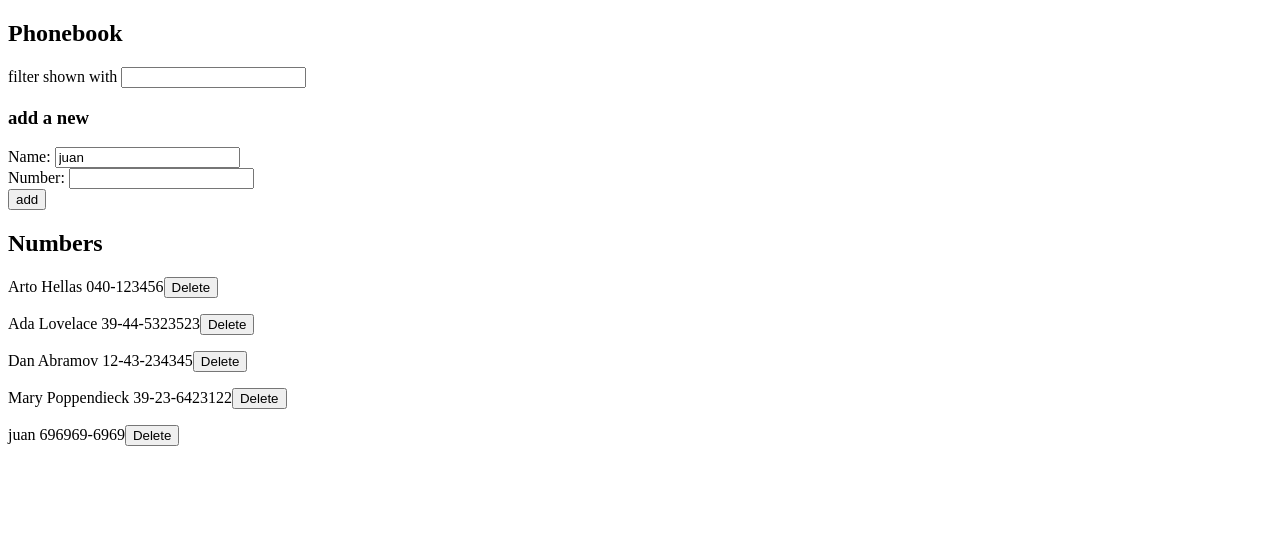
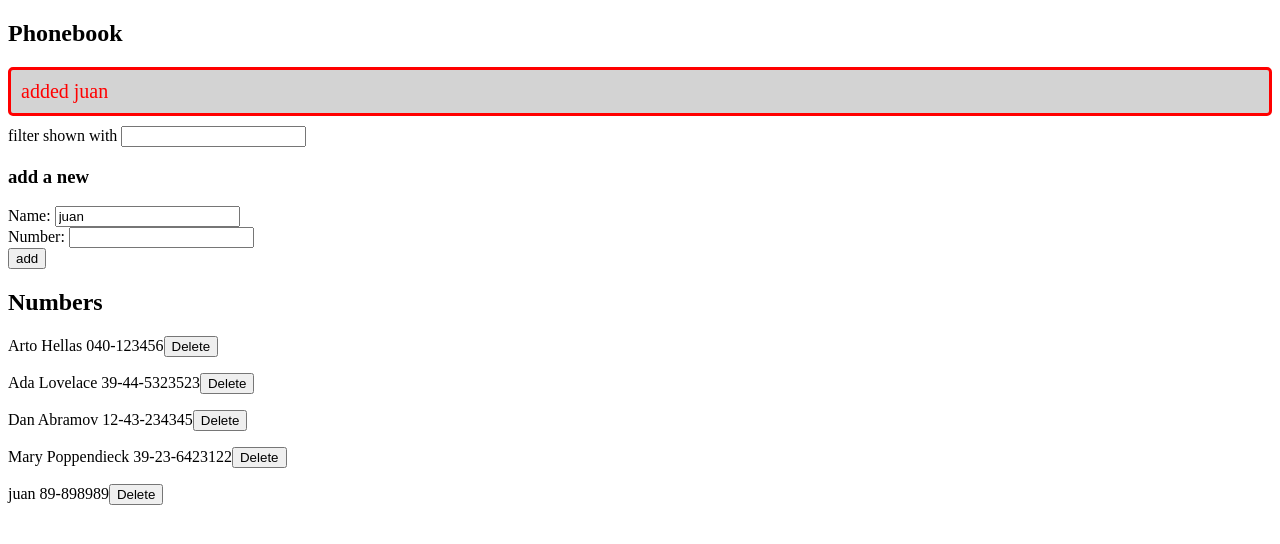
Before and after one commit to vrsno/Full-Stack-Open, a React (Vite) app in the folder part2/phone-book/: page / in a window 1280 px wide. Shown: the top 544 px of the page. Built offline with nearby package versions, Linux system fonts and the light colour scheme; data requests are answered from the project's data file.

Commit message:
finished new component

```diff
--- a/part2/phone-book/src/App.jsx
+++ b/part2/phone-book/src/App.jsx
@@ -3,12 +3,15 @@ import { Filter } from "./components/Filter";
 import { PersonForm } from "./components/PersonForm";
 import { Persons } from "./components/Persons";
 import personServices from "./services/person";
+import Notification from "./components/Notification";
+import "./index.css";
 
 const App = () => {
   const [persons, setPersons] = useState([]);
   const [newName, setNewName] = useState("juan");
   const [number, setNumber] = useState("");
   const [showAll, setShowAll] = useState("");
+  const [message, setMessage] = useState("added juan");
 
   useEffect(() => {
     personServices.getAll().then((initialPersons) => {
@@ -46,6 +49,10 @@ const App = () => {
           .catch((error) => {
             console.error("Error updating number:", error);
             alert("There was an error updating the contact.");
+
+            setMessage(
+              `information of ${newName} has already been removed from server`
+            );
           });
       }
       return;
@@ -63,6 +70,7 @@ const App = () => {
         setPersons(persons.concat(returnedPerson));
         setNewName("");
         setNumber("");
+        setMessage(`added ${newName}`);
       })
       .catch((error) => {
         console.log(error);
@@ -100,6 +108,7 @@ const App = () => {
   return (
     <div>
       <h2>Phonebook</h2>
+      <Notification message={message} />
       <Filter searchTerm={showAll} handleFilter={handleFilter} />
       <h3>add a new</h3>
       <PersonForm
--- /dev/null
+++ b/part2/phone-book/src/components/Notification.jsx
@@ -0,0 +1,9 @@
+const Notification = ({ message }) => {
+  if (message === null) {
+    return null;
+  }
+
+  return <div className="error">{message}</div>;
+};
+
+export default Notification;
--- a/part2/phone-book/src/db.json
+++ b/part2/phone-book/src/db.json
@@ -21,9 +21,9 @@
       "id": "4"
     },
     {
-      "id": "e318",
+      "id": "0dca",
       "name": "juan",
-      "tel": "696969-6969"
+      "tel": "89-898989"
     }
   ]
 }
--- /dev/null
+++ b/part2/phone-book/src/index.css
@@ -0,0 +1,9 @@
+.error {
+    color: red;
+    background: lightgrey;
+    font-size: 20px;
+    border-style: solid;
+    border-radius: 5px;
+    padding: 10px;
+    margin-bottom: 10px;
+}
```
